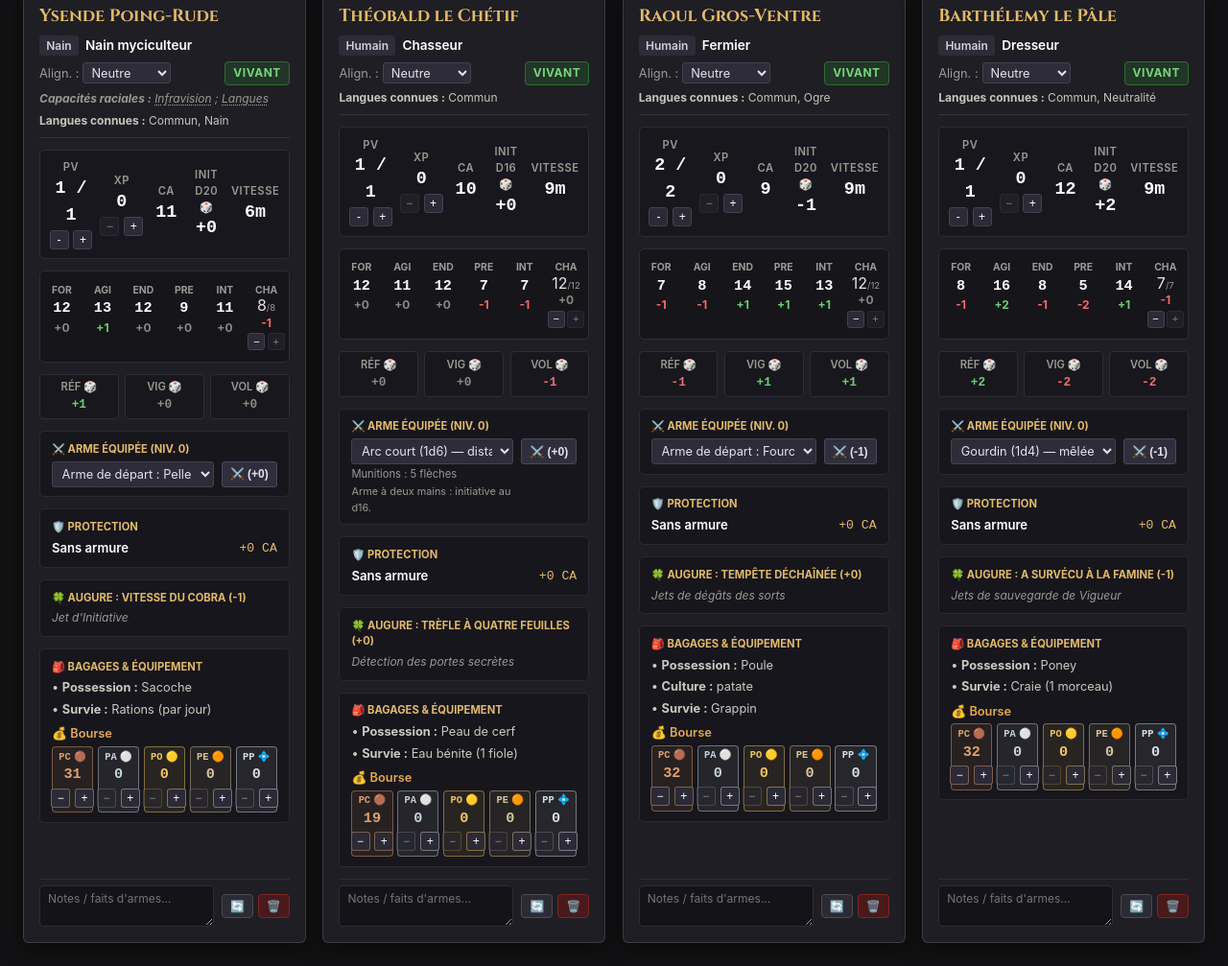
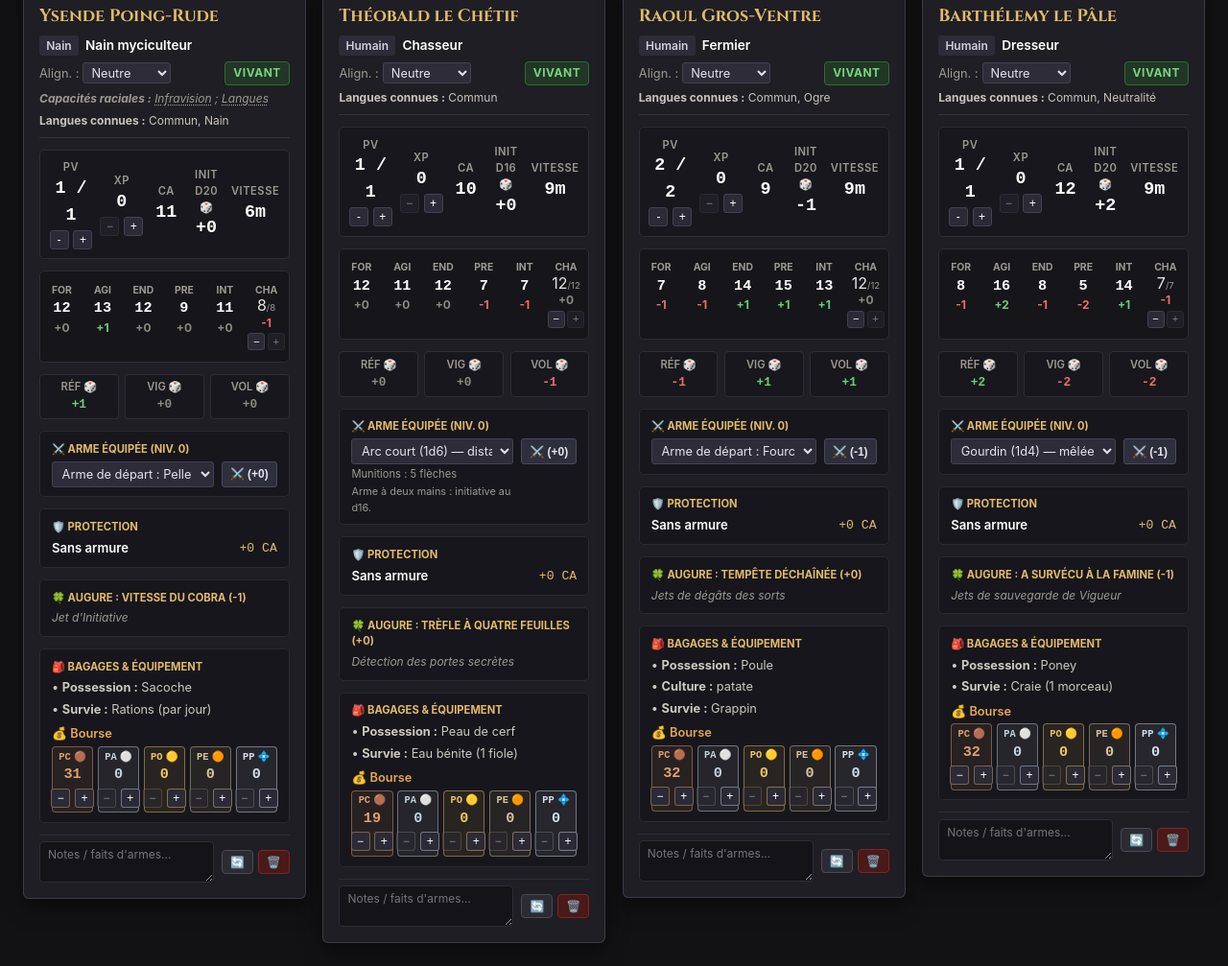
Before and after one commit to Antheus/DCC-Asssistant, a website: page index.html in a window 1280 px wide. Shown: the part 349-1356 px from the top of the page at 96% size. Drawn offline with Linux system fonts and the light colour scheme.

Commit message:
fix height of grid

```diff
--- a/index.html
+++ b/index.html
@@ -290,6 +290,7 @@
       display: grid;
       grid-template-columns: repeat(auto-fill, minmax(280px, 1fr));
       gap: 1.1rem;
+      align-items: start;
     }
 
     /* Empty State */
@@ -935,7 +936,6 @@
       display: flex;
       justify-content: space-between;
       align-items: center;
-      margin-top: auto;
       padding-top: 0.4rem;
       border-top: 1px solid #2f2d3a;
     }
```
